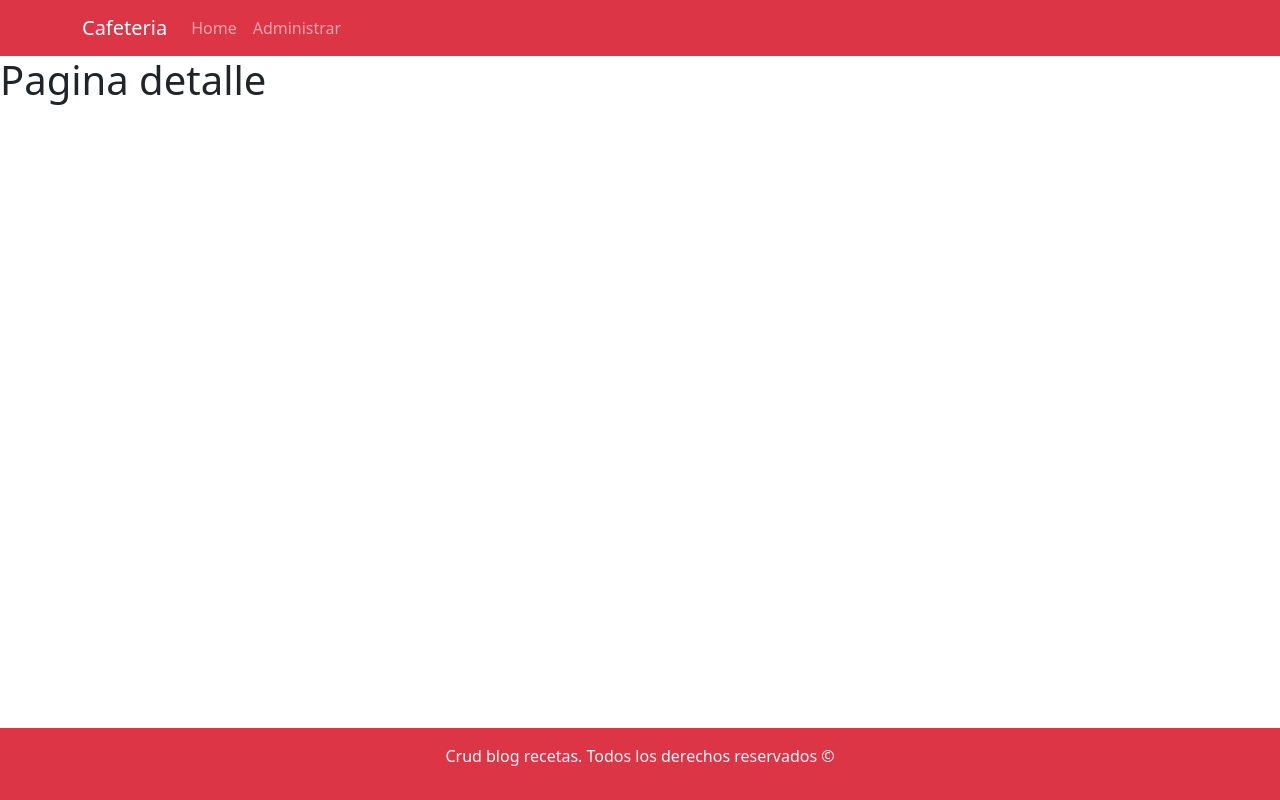
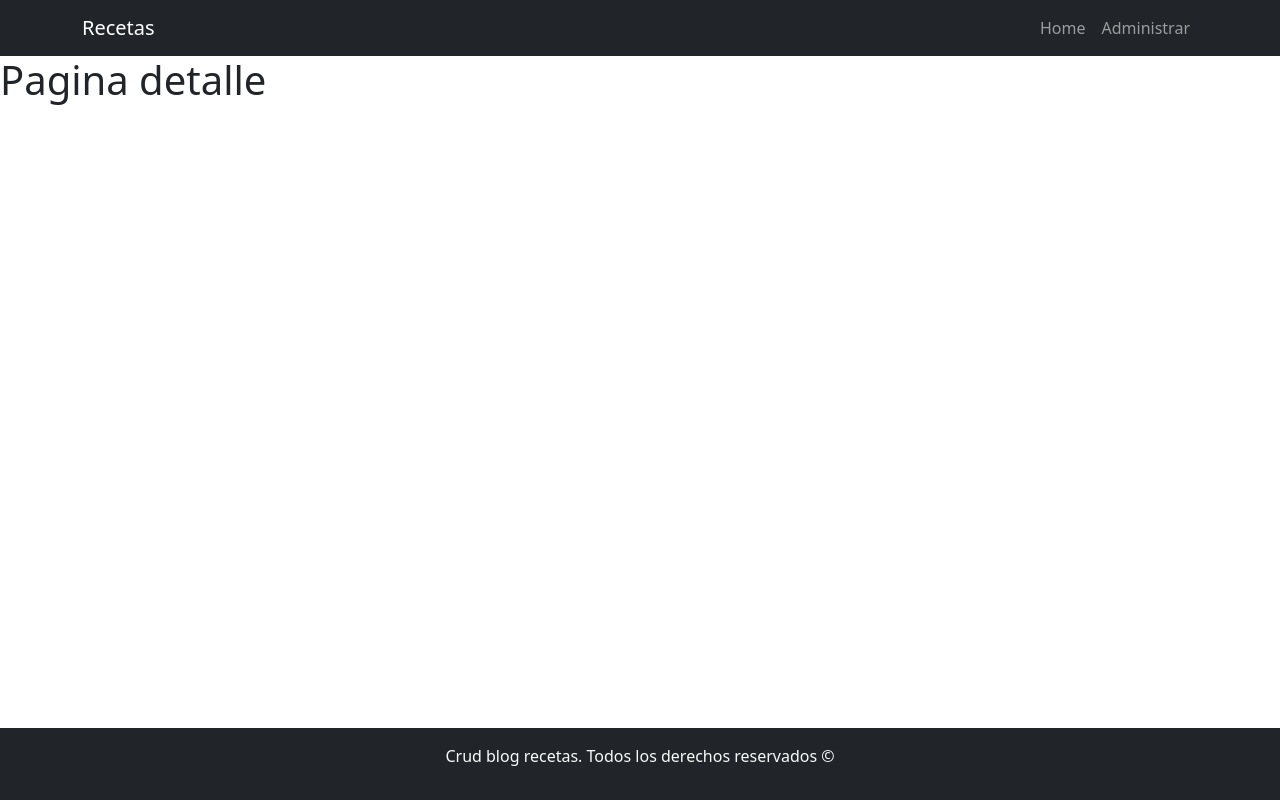
Before and after one commit to franAndrad/blogreceta-crud, a React (Create React App) app: page /detalle/1 in a window 1280 px wide. Built offline with nearby package versions, Linux system fonts and the light colour scheme.

Commit message:
se modifico el titulo del navbar y el color

```diff
--- a/src/components/common/Footer.js
+++ b/src/components/common/Footer.js
@@ -2,7 +2,7 @@ import React from 'react';
 
 const Footer = () => {
     return (
-        <section className='bg-danger text-light py-3 text-center mt-auto' >
+        <section className='bg-dark text-light py-3 text-center mt-auto' >
             <p>Crud blog recetas. Todos los derechos reservados &copy;</p>
         </section>
     );
--- a/src/components/common/Menu.js
+++ b/src/components/common/Menu.js
@@ -4,12 +4,12 @@ import { Link, NavLink } from 'react-router-dom';
 
 const Menu = () => {
     return (
-        <Navbar bg="danger" expand="lg" variant='dark' className='justify-content-between'>
+        <Navbar bg="dark" expand="lg" variant='dark' >
             <Container>
-                <Navbar.Brand as={Link} to='/' href="/">Cafeteria</Navbar.Brand>
+                <Navbar.Brand as={Link} to='/' href="/">Recetas</Navbar.Brand>
                 <Navbar.Toggle aria-controls="basic-navbar-nav" />
                 <Navbar.Collapse id="basic-navbar-nav">
-                    <Nav className="me-auto">
+                    <Nav className="ms-auto me-0">
                         <NavLink className='nav-item nav-link' end to='/'>Home</NavLink>
                         <NavLink className='nav-item nav-link' end to='/administrar'>Administrar</NavLink>
                     </Nav>
```
